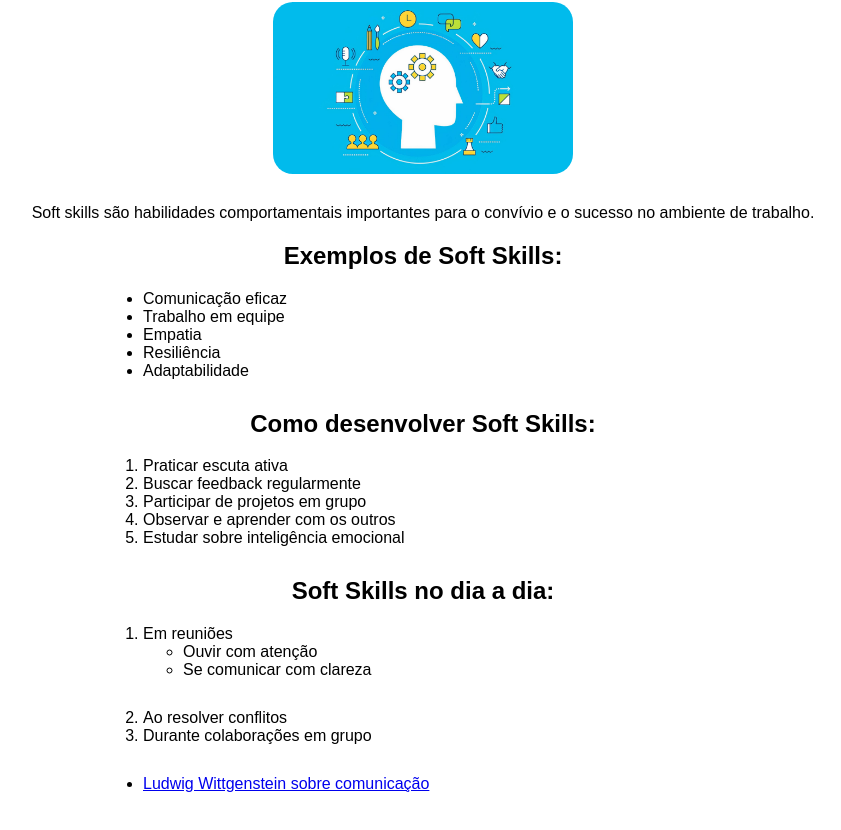
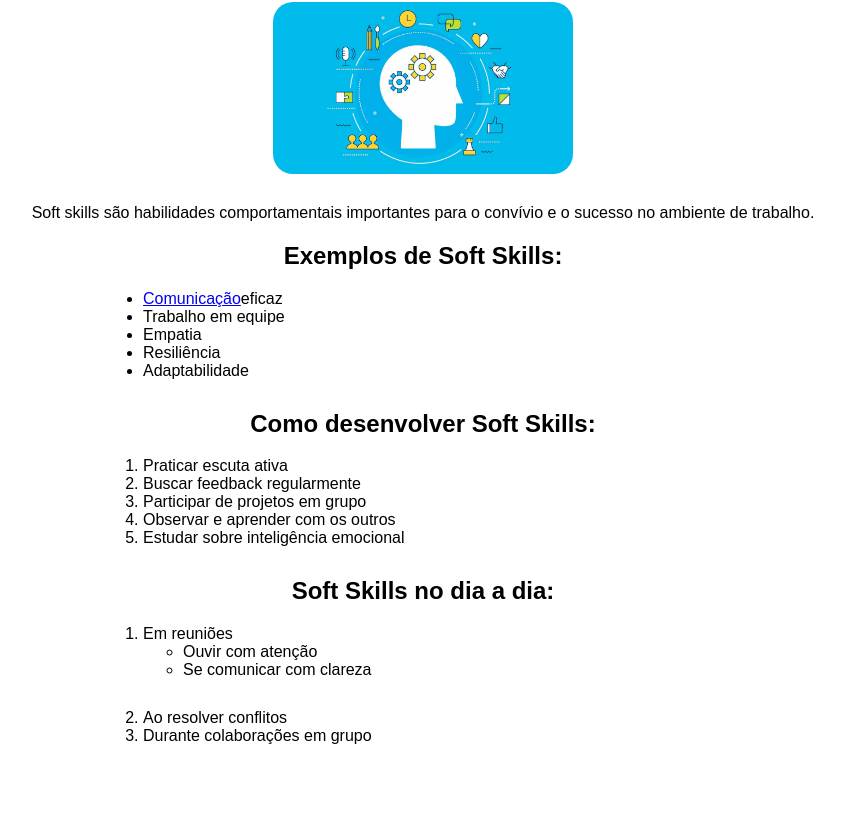
Before and after one commit to flaviojfl/listas, a plain HTML site: page index.html in a window 1280 px wide. Shown: the part 106-936 px from the top of the page, without its empty margins (217-1058 px from the left). After the commit the page ends 909 px from the top, so only its background shows below. Drawn offline with Linux system fonts and the light colour scheme.

Commit message:
commit 3

```diff
--- a/index.html
+++ b/index.html
@@ -37,7 +37,13 @@
     <!-- Lista não ordenada com exemplos -->
     <h2>Exemplos de Soft Skills:</h2>
     <ul>
-      <li>Comunicação eficaz</li>
+      <li>
+        <a
+          href="https://pt.wikipedia.org/wiki/Ludwig_Wittgenstein"
+          title="Ludwig Wittgenstein sobre comunicação"
+          >Comunicação</a
+        >eficaz
+      </li>
       <li>Trabalho em equipe</li>
       <li>Empatia</li>
       <li>Resiliência</li>
@@ -67,12 +73,5 @@
       <li>Ao resolver conflitos</li>
       <li>Durante colaborações em grupo</li>
     </ol>
-    <ul>
-      <li>
-        <a href="https://pt.wikipedia.org/wiki/Ludwig_Wittgenstein"
-          >Ludwig Wittgenstein sobre comunicação</a
-        >
-      </li>
-    </ul>
   </body>
 </html>
```
